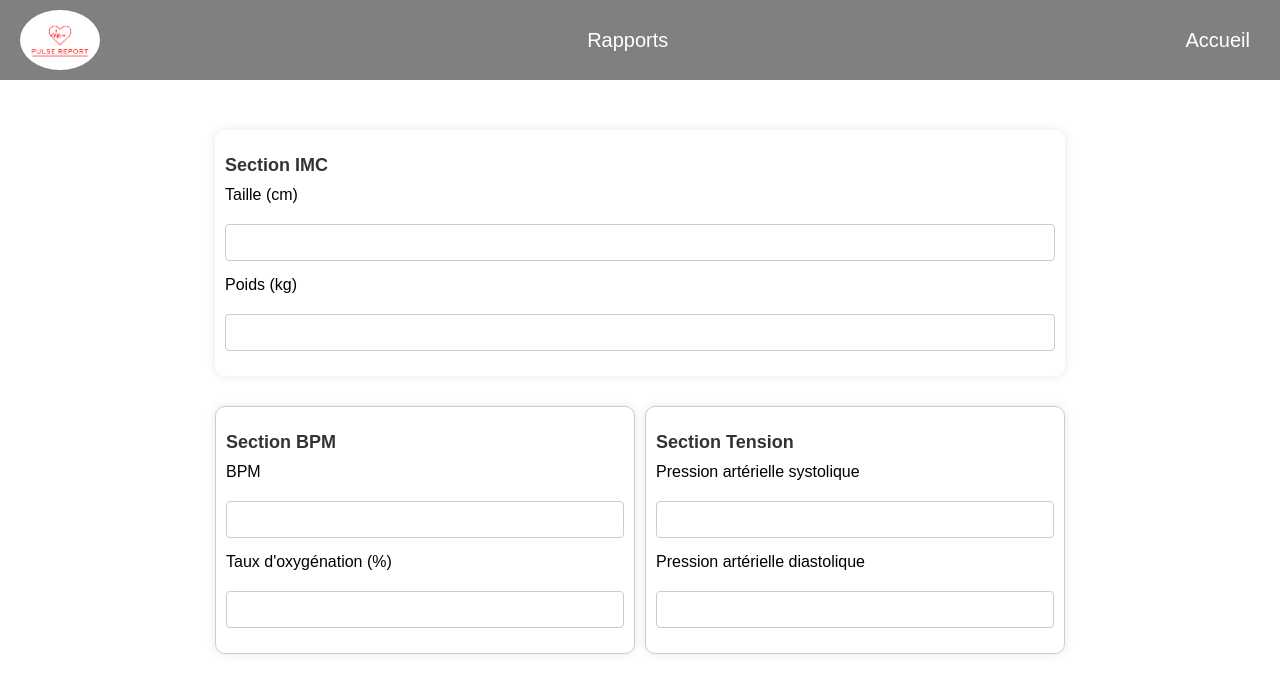
After one commit to lemadnightofficiel/Gestion-Projet-Suivi-Medical, a Flask app: template template/home.html in a window 1280 px wide. The commit adds this page. Shown: the top 693 px of the page. Run offline with Flask 3, Linux system fonts and the light colour scheme; the template is opened without the code that fills it, so the values that code supplies are empty.

Commit message:
mise a jour template

```diff
--- /dev/null
+++ b/template/home.html
@@ -0,0 +1,51 @@
+<!DOCTYPE html>
+<html lang="fr">
+<head>
+    <meta charset="UTF-8">
+    <meta name="viewport" content="width=device-width, initial-scale=1.0">
+    <title>médicales</title>
+    <link rel="stylesheet" href="static/home.css">
+</head>
+<body>
+
+        <header>
+            <img src="./static/image/170738091.png" alt="">
+            <div>
+                <li><a href="">Rapports</a></li>
+            </div>
+            <ul>
+                <li><a href="index.html">Accueil</a></li>
+            </ul>
+        </header>
+
+  <main>
+        <div class="IMC">
+            <h2>Section IMC</h2>
+            <label for="taille">Taille (cm)</label>
+            <input type="number" id="taille" name="taille">
+
+            <label for="poids">Poids (kg)</label>
+            <input type="number" id="poids" name="poids">
+        </div>
+        <div class="generale">
+            <div class="BPM">
+             <h2>Section BPM</h2>
+             <label for="bpm">BPM</label>
+             <input type="number" id="bpm" name="bpm">
+
+             <label for="oxygene">Taux d'oxygénation (%)</label>
+             <input type="number" id="oxygene" name="oxygene">
+            </div>
+
+            <div class="tension">
+                 <h2>Section Tension</h2>
+                <label for="systolique">Pression artérielle systolique</label>
+                <input type="number" id="systolique" name="systolique">
+
+                <label for="diastolique">Pression artérielle diastolique</label>
+                 <input type="number" id="diastolique" name="diastolique">
+            </div>
+        </div>
+    </main>
+</body>
+</html>
--- /dev/null
+++ b/template/static/home.css
@@ -0,0 +1,130 @@
+/* Réglages généraux pour le corps de la page */
+body {
+    font-family: Arial, sans-serif;
+    background-color: #ffffff;
+    margin: 0;
+    padding: 0;
+}
+
+body {
+    font-family: Arial, sans-serif;
+    background-color: #ffffff;
+    margin: 0;
+    padding: 0;
+}
+
+/* Styles pour l'en-tête */
+header {
+    display: flex;
+    justify-content: space-between;
+    align-items: center;
+    background-color: gray;
+    color: #fff;
+    padding: 10px 20px;
+}
+
+/* image du logo  */
+header img {
+    height: 60px;
+    width: 80px;
+    border-radius: 50%;
+}
+div li  {
+    list-style: none;
+}
+
+div li a {
+    text-decoration: none;
+    font-size: 20px;
+    padding: 10px;
+    color: #fff;
+}
+
+header ul {
+    list-style-type: none;
+    margin: 0;
+    padding: 0;
+}
+
+header ul li a {
+    display: inline-block;
+    text-decoration: none;
+    margin-left: 20px;
+    color: #fff;
+    font-size: 20px;
+    padding: 10px;
+}
+
+header ul li:first-child {
+    margin-left: 0;
+}
+/* Styles pour les sections de la page */
+main {
+    display: flex;
+    flex-direction: column;
+    align-items: center;
+    justify-content: center;
+    margin-top: 50px;
+    gap: 30px;
+}
+
+label {
+    display: block;
+    margin-bottom: 20px;
+    color: black;
+
+}
+
+input[type="number"] {
+    width: 100%;
+    padding: 10px;
+    margin-bottom: 15px;
+    border: 1px solid #ccc;
+    border-radius: 4px;
+    box-sizing: border-box;
+}
+
+.generale {
+
+    display: flex;
+    flex-wrap: wrap;
+    flex-direction: row;
+    gap: 10px;
+}
+
+.IMC {
+    display: flex;
+    flex-direction: column;
+    width: 830px;
+    border-radius: 10px;
+    padding: 10px;
+    box-shadow: 0 0 10px rgba(0, 0, 0, 0.1);
+}
+
+.BPM {
+    display: flex;
+    flex-direction: column;
+    width: 420px;
+    border: 1px solid #ccc;
+    border-radius: 10px;
+    padding: 10px;
+    box-sizing: border-box;
+    box-shadow: 0 0 10px rgba(0, 0, 0, 0.1);
+}
+
+.tension {
+    display: flex;
+    flex-direction: column;
+    width: 420px;
+    border: 1px solid #ccc;
+    border-radius: 10px;
+    padding: 10px;
+    box-sizing: border-box;
+    box-shadow: 0 0 10px rgba(0, 0, 0, 0.1);
+}
+
+.IMC h2, .BPM h2, .tension h2 {
+    margin-bottom: 10px;
+    font-size: 18px;
+    color: #333;
+}
```
Also changed, not shown: template/index.html (+4 -25 lines), template/rapport.html (added, +30 -0 lines), template/static/index.css (+4 -8 lines), template/static/rapport.css (added, +37 -0 lines).
